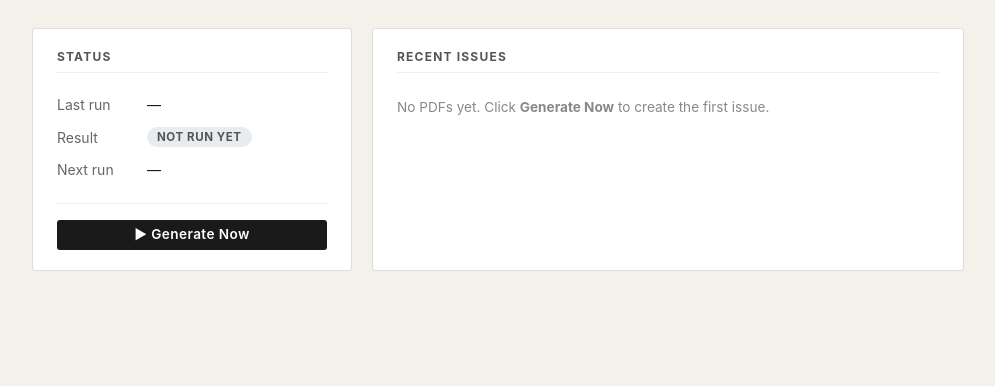
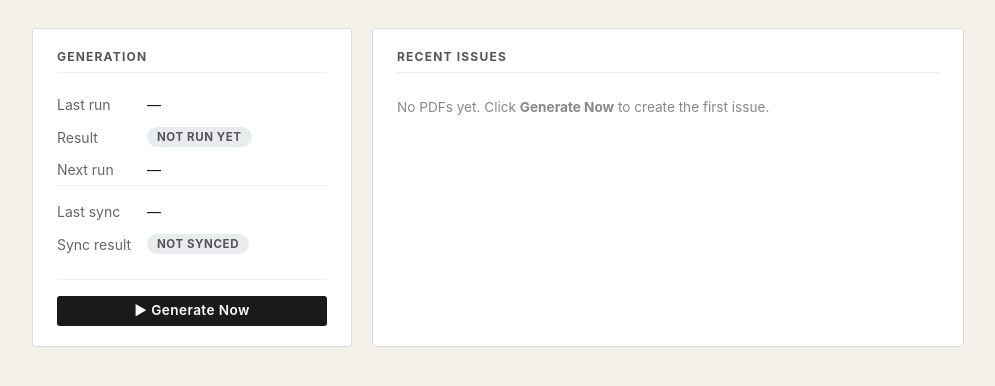
Before and after one commit to DemianCode/Newspapersync, a FastAPI app: page / in a window 1280 px wide. Shown: the part 99-485 px from the top of the page, without its empty margins (142-1137 px from the left). Run offline with FastAPI, Linux system fonts and the light colour scheme.

Commit message:
Fix local timezone, add manual reMarkable sync button with live status

```diff
--- a/app/aggregator.py
+++ b/app/aggregator.py
@@ -8,7 +8,7 @@ from __future__ import annotations
 
 import logging
 import os
-from datetime import datetime, timezone
+from datetime import datetime
 
 logger = logging.getLogger(__name__)
 
@@ -40,7 +40,7 @@ def collect() -> dict:
     for article in article_blocks:
         feeds.setdefault(article["source"], []).append(article)
 
-    now = datetime.now(tz=timezone.utc)
+    now = datetime.now()
     return {
         "generated_at": now.strftime("%A, %d %B %Y"),
         "generated_time": now.strftime("%H:%M"),
--- a/app/pdf_builder.py
+++ b/app/pdf_builder.py
@@ -7,7 +7,7 @@ from __future__ import annotations
 
 import logging
 import os
-from datetime import datetime, timezone
+from datetime import datetime
 from pathlib import Path
 
 from jinja2 import Environment, FileSystemLoader, select_autoescape
@@ -28,7 +28,7 @@ def build(context: dict) -> Path:
     """Render newspaper HTML and convert to PDF. Returns the output path."""
     _OUTPUT_DIR.mkdir(parents=True, exist_ok=True)
 
-    date_str = datetime.now(tz=timezone.utc).strftime("%Y-%m-%d")
+    date_str = datetime.now().strftime("%Y-%m-%d")
     output_path = _OUTPUT_DIR / f"newspaper-{date_str}.pdf"
 
     env = Environment(
--- a/app/templates/web/dashboard.html
+++ b/app/templates/web/dashboard.html
@@ -3,11 +3,23 @@
 
 {% block content %}
 
+{# ── Config warnings ── #}
+{% set weather_unconfigured = (config is defined and config.Weather and
+    config.Weather.WEATHER_LAT in ['', 'YOUR_LAT']) if false else false %}
+{% set warn_weather = false %}
+{% set warn_sync = false %}
+
+{# Check via env exposure — we'll show warnings based on known default placeholder values #}
+{# These are surfaced by the /settings route; here we keep it simple with an inline check #}
+
+<!-- ── Warnings banner ── -->
+<div id="config-warnings"></div>
+
 <div style="display: grid; grid-template-columns: 320px 1fr; gap: 20px; margin-bottom: 20px;">
 
   <!-- ── Status card ── -->
   <div class="card">
-    <div class="card-title">Status</div>
+    <div class="card-title">Generation</div>
 
     <table style="width: 100%; border-collapse: collapse; font-family: -apple-system, sans-serif; font-size: 0.875rem;">
       <tr>
@@ -39,9 +51,37 @@
         <td style="padding: 7px 0; color: #666;">Next run</td>
         <td style="padding: 7px 0;">{{ next_run or '—' }}</td>
       </tr>
+
+      <!-- Sync status rows -->
+      <tr><td colspan="2" style="padding-top: 10px; border-top: 1px solid #f0f0f0;"></td></tr>
+      <tr>
+        <td style="padding: 7px 0; color: #666;">Last sync</td>
+        <td style="padding: 7px 0;" id="sync-time">{{ sync_state.last_sync or '—' }}</td>
+      </tr>
+      <tr>
+        <td style="padding: 7px 0; color: #666;">Sync result</td>
+        <td style="padding: 7px 0;" id="sync-badge">
+          {% if sync_state.last_sync_status == 'success' %}
+            <span class="badge badge-success">Delivered</span>
+          {% elif sync_state.last_sync_status == 'error' %}
+            <span class="badge badge-error">Failed</span>
+          {% elif sync_state.last_sync_status == 'running' %}
+            <span class="badge badge-running">Syncing…</span>
+          {% else %}
+            <span class="badge badge-idle">Not synced</span>
+          {% endif %}
+        </td>
+      </tr>
+      {% if sync_state.last_sync_error %}
+      <tr>
+        <td colspan="2" style="padding: 4px 0 8px; color: #c0392b; font-size: 0.8rem; line-height: 1.4;" id="sync-error">
+          {{ sync_state.last_sync_error }}
+        </td>
+      </tr>
+      {% endif %}
     </table>
 
-    <div style="margin-top: 18px; padding-top: 16px; border-top: 1px solid #eee;">
+    <div style="margin-top: 18px; padding-top: 16px; border-top: 1px solid #eee; display: flex; flex-direction: column; gap: 8px;">
       <form method="post" action="/run" id="run-form">
         <button
           id="run-btn"
@@ -56,8 +96,30 @@
           {% endif %}
         </button>
       </form>
-      <p id="run-hint" style="margin-top: 10px; font-size: 0.78rem; color: #888; font-family: -apple-system, sans-serif; text-align: center; display: {% if state.last_status == 'running' %}block{% else %}none{% endif %};">
+
+      {% if latest_pdf %}
+      <form method="post" action="/sync" id="sync-form">
+        <input type="hidden" name="filename" value="{{ latest_pdf }}">
+        <button
+          id="sync-btn"
+          class="btn btn-ghost"
+          {% if sync_state.last_sync_status == 'running' or not latest_pdf %}disabled{% endif %}
+          style="width: 100%;"
+        >
+          {% if sync_state.last_sync_status == 'running' %}
+            ⏳ Syncing…
+          {% else %}
+            ⇪ Sync to reMarkable
+          {% endif %}
+        </button>
+      </form>
+      {% endif %}
+
+      <p id="run-hint" style="font-size: 0.78rem; color: #888; font-family: -apple-system, sans-serif; text-align: center; display: {% if state.last_status == 'running' %}block{% else %}none{% endif %};">
         Generating, please wait…
+      </p>
+      <p id="sync-hint" style="font-size: 0.78rem; color: #888; font-family: -apple-system, sans-serif; text-align: center; display: {% if sync_state.last_sync_status == 'running' %}block{% else %}none{% endif %};">
+        Syncing to reMarkable, please wait…
       </p>
     </div>
   </div>
@@ -84,7 +146,16 @@
           <span class="badge badge-success" style="margin-left: 6px; font-size: 0.65rem;">Latest</span>
           {% endif %}
         </span>
-        <a href="/pdf/{{ pdf }}" target="_blank" class="btn btn-ghost btn-sm">Open PDF</a>
+        <div style="display: flex; gap: 6px;">
+          <a href="/pdf/{{ pdf }}" target="_blank" class="btn btn-ghost btn-sm">Open PDF</a>
+          <form method="post" action="/sync" style="margin: 0;">
+            <input type="hidden" name="filename" value="{{ pdf }}">
+            <button type="submit" class="btn btn-ghost btn-sm"
+              {% if sync_state.last_sync_status == 'running' %}disabled{% endif %}>
+              ⇪ Sync
+            </button>
+          </form>
+        </div>
       </li>
       {% endfor %}
     </ul>
@@ -125,44 +196,58 @@
   var POLL_INTERVAL = 2000;
   var timer = null;
   var wasRunning = {{ 'true' if state.last_status == 'running' else 'false' }};
+  var wasSyncing = {{ 'true' if sync_state.last_sync_status == 'running' else 'false' }};
 
   function poll() {
     fetch('/status')
       .then(function (r) { return r.json(); })
-      .then(function (state) {
-        if (state.last_status === 'running') {
-          wasRunning = true;
-          setRunning(true);
+      .then(function (s) {
+        var generating = s.last_status === 'running';
+        var syncing    = s.last_sync_status === 'running';
+
+        if (generating) { wasRunning = true; setGenerating(true); }
+        if (syncing)    { wasSyncing = true; setSyncing(true); }
+
+        if (!generating && wasRunning) { clearTimeout(timer); location.reload(); return; }
+        if (!syncing    && wasSyncing) { clearTimeout(timer); location.reload(); return; }
+
+        if (generating || syncing) {
           timer = setTimeout(poll, POLL_INTERVAL);
-        } else if (wasRunning) {
-          // just finished — reload to show result and new PDF
-          clearTimeout(timer);
-          location.reload();
         }
       })
-      .catch(function () {
-        timer = setTimeout(poll, POLL_INTERVAL);
-      });
+      .catch(function () { timer = setTimeout(poll, POLL_INTERVAL); });
   }
 
-  function setRunning(on) {
-    var btn = document.getElementById('run-btn');
+  function setGenerating(on) {
+    var btn  = document.getElementById('run-btn');
     var hint = document.getElementById('run-hint');
-    if (btn) { btn.disabled = on; btn.textContent = on ? '⏳ Generating…' : '▶ Generate Now'; }
+    if (btn)  { btn.disabled = on; btn.textContent = on ? '⏳ Generating…' : '▶ Generate Now'; }
     if (hint) { hint.style.display = on ? 'block' : 'none'; }
   }
 
-  // Start polling immediately if already running on page load
-  if (wasRunning) {
+  function setSyncing(on) {
+    var btn  = document.getElementById('sync-btn');
+    var hint = document.getElementById('sync-hint');
+    if (btn)  { btn.disabled = on; btn.textContent = on ? '⏳ Syncing…' : '⇪ Sync to reMarkable'; }
+    if (hint) { hint.style.display = on ? 'block' : 'none'; }
+  }
+
+  if (wasRunning || wasSyncing) {
     timer = setTimeout(poll, POLL_INTERVAL);
   }
 
-  // Also start polling on form submit (before redirect lands)
-  var form = document.getElementById('run-form');
-  if (form) {
-    form.addEventListener('submit', function () {
-      setRunning(true);
-      wasRunning = true;
+  var runForm = document.getElementById('run-form');
+  if (runForm) {
+    runForm.addEventListener('submit', function () {
+      setGenerating(true); wasRunning = true;
+      timer = setTimeout(poll, 1000);
+    });
+  }
+
+  var syncForm = document.getElementById('sync-form');
+  if (syncForm) {
+    syncForm.addEventListener('submit', function () {
+      setSyncing(true); wasSyncing = true;
       timer = setTimeout(poll, 1000);
     });
   }
--- a/app/web.py
+++ b/app/web.py
@@ -34,6 +34,14 @@ _state: dict = {
 _scheduler = None
 _run_lock = threading.Lock()
 
+# Sync state (separate from pipeline state so both are visible simultaneously)
+_sync_state: dict = {
+    "last_sync": None,
+    "last_sync_status": None,  # "running" | "success" | "error"
+    "last_sync_error": None,
+}
+_sync_lock = threading.Lock()
+
 
 def set_scheduler(sched) -> None:
     global _scheduler
@@ -65,6 +73,33 @@ def run_pipeline_tracked() -> None:
         _run_lock.release()
 
 
+def sync_pdf_tracked(pdf_path: Path) -> None:
+    """Sync a specific PDF to reMarkable and update shared sync state."""
+    if not _sync_lock.acquire(blocking=False):
+        logger.info("Sync already running — skipping duplicate trigger")
+        return
+    try:
+        from app.sync import sync
+
+        _sync_state.update({
+            "last_sync_status": "running",
+            "last_sync": datetime.now().strftime("%Y-%m-%d %H:%M"),
+            "last_sync_error": None,
+        })
+        success = sync(pdf_path)
+        if success:
+            _sync_state["last_sync_status"] = "success"
+        else:
+            _sync_state["last_sync_status"] = "error"
+            _sync_state["last_sync_error"] = "Sync failed — check container logs"
+    except Exception as exc:
+        _sync_state["last_sync_status"] = "error"
+        _sync_state["last_sync_error"] = str(exc)
+        logger.exception("Sync failed from web trigger: %s", exc)
+    finally:
+        _sync_lock.release()
+
+
 # ── Routes ────────────────────────────────────────────────────────────────────
 
 
@@ -90,6 +125,7 @@ async def dashboard(request: Request):
             "pdfs": [p.name for p in pdfs],
             "latest_pdf": pdfs[0].name if pdfs else None,
             "state": _state,
+            "sync_state": _sync_state,
             "next_run": next_run,
         },
     )
@@ -97,12 +133,35 @@ async def dashboard(request: Request):
 
 @app.get("/status")
 async def status():
-    return JSONResponse(_state)
+    return JSONResponse({**_state, **_sync_state})
 
 
 @app.post("/run")
 async def trigger_run():
     t = threading.Thread(target=run_pipeline_tracked, daemon=True)
+    t.start()
+    return RedirectResponse("/", status_code=303)
+
+
+@app.post("/sync")
+async def trigger_sync(request: Request):
+    form = await request.form()
+    filename = str(form.get("filename", "")).strip()
+    if filename:
+        path = Path("/app/output") / filename
+        if (
+            not path.exists()
+            or not filename.startswith("newspaper-")
+            or not filename.endswith(".pdf")
+        ):
+            return HTMLResponse("Not found", status_code=404)
+    else:
+        output_dir = Path("/app/output")
+        pdfs = sorted(output_dir.glob("newspaper-*.pdf"), reverse=True) if output_dir.exists() else []
+        if not pdfs:
+            return RedirectResponse("/", status_code=303)
+        path = pdfs[0]
+    t = threading.Thread(target=sync_pdf_tracked, args=(path,), daemon=True)
     t.start()
     return RedirectResponse("/", status_code=303)
 
```
